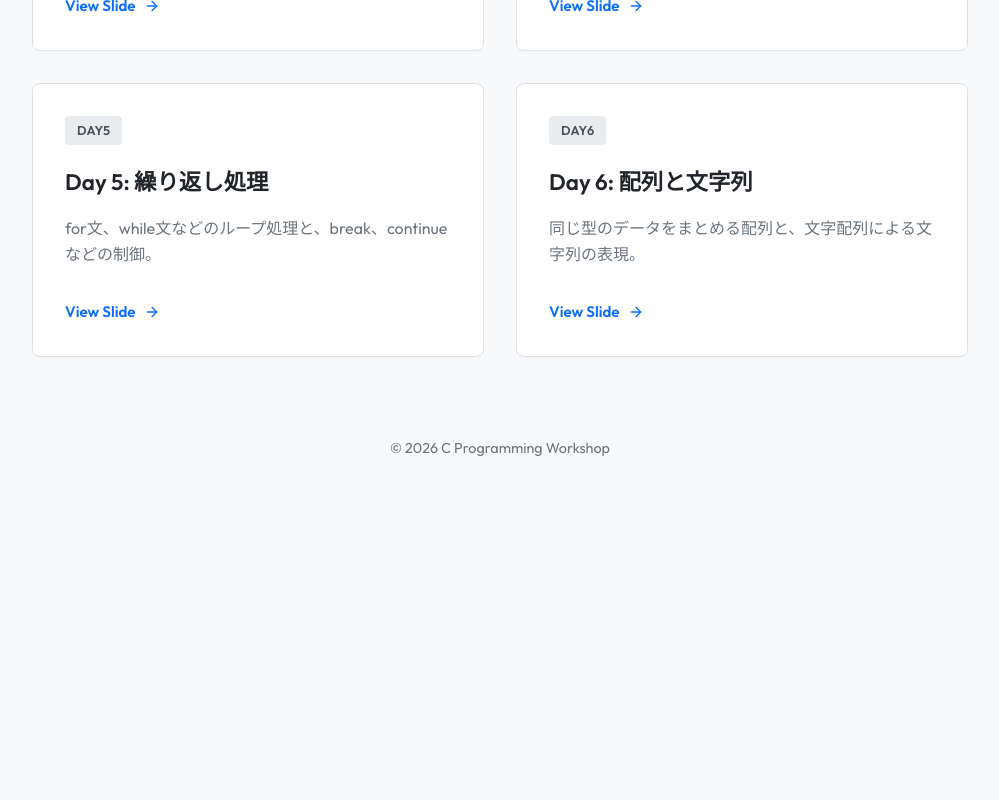
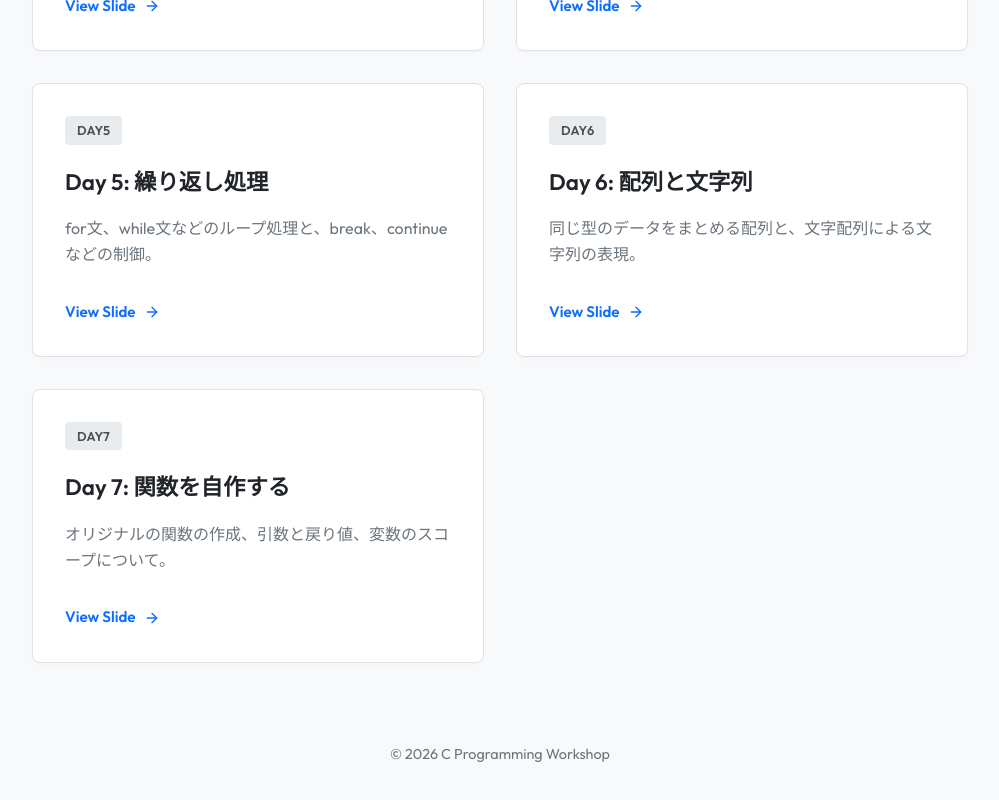
Before and after one commit to KNCT-KPC/2026-lecture-C, a React (Vite) app in the folder portal/: page / in a window 1280 px wide. Shown: the part 853-1653 px from the top of the page, without its empty margins (140-1139 px from the left). Before the commit the page ends 1377 px from the top, so only its background shows below. Built offline with nearby package versions, Linux system fonts and the light colour scheme.

Commit message:
feat(portal): add day6 and day7 to slides list

```diff
--- a/portal/src/App.jsx
+++ b/portal/src/App.jsx
@@ -10,6 +10,7 @@ const slides = [
   { id: 'day4', title: 'Day 4: 比較と条件分岐', description: 'if文、switch文を使ったプログラムの条件分岐と各種演算子。' },
   { id: 'day5', title: 'Day 5: 繰り返し処理', description: 'for文、while文などのループ処理と、break、continueなどの制御。' },
   { id: 'day6', title: 'Day 6: 配列と文字列', description: '同じ型のデータをまとめる配列と、文字配列による文字列の表現。' },
+  { id: 'day7', title: 'Day 7: 関数を自作する', description: 'オリジナルの関数の作成、引数と戻り値、変数のスコープについて。' },
 ];
 
 function App() {
```
